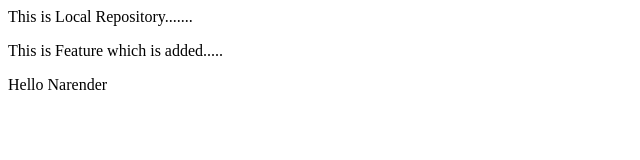
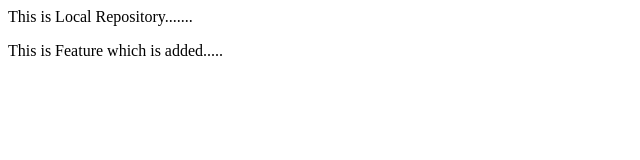
Before and after one commit to Pathloth-Narender/localRepo, a plain HTML site: page LocalRepo/index.html in a window 1280 px wide. Shown: the whole page, without its empty margins (0-640 px from the left). Drawn offline with Linux system fonts and the light colour scheme.

Commit message:
save changes in Pathloth branch

```diff
--- a/LocalRepo/index.html
+++ b/LocalRepo/index.html
@@ -1,3 +1,2 @@
 <p>This is Local Repository.......</p>
 <p>This is Feature which is added.....</p>
-<p>Hello Narender</p>
```
